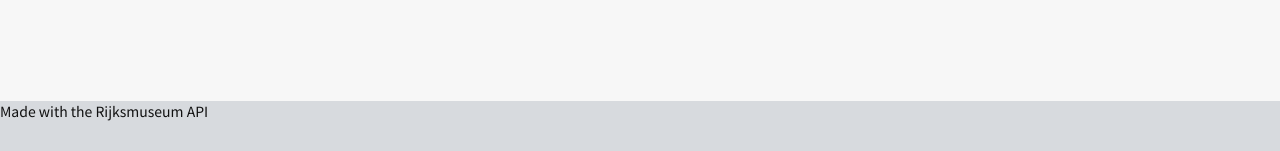
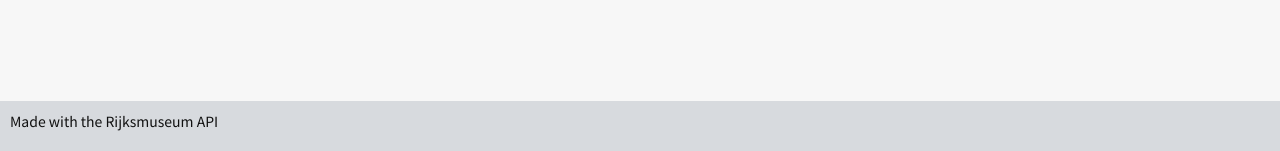
Before and after one commit to didemertens/painting, a Django app: page / in a window 1280 px wide. Shown: the part 1005-1156 px from the top of the page. Run offline with Django 3.2, Linux system fonts and the light colour scheme; data that the repository does not hold is empty; some libraries are stand-ins or nearby versions.

Commit message:
added padding footer

```diff
--- a/static/css/base.css
+++ b/static/css/base.css
@@ -357,7 +357,6 @@ button {
 
 #rijks-API {
   text-decoration: none;
-  margin-top: 100px;
 }
 #rijks-API:hover {
   border-bottom: 2px solid #01420c;
@@ -366,6 +365,8 @@ button {
 
 #footer-API {
   text-align: left;
+  margin-top: 100px;
+  padding: 10px;
 }
 
 body {
--- a/static/css/footer.css
+++ b/static/css/footer.css
@@ -7,7 +7,6 @@
 
 #rijks-API {
   text-decoration: none;
-  margin-top: 100px;
 }
 #rijks-API:hover {
   border-bottom: 2px solid #01420c;
@@ -16,6 +15,8 @@
 
 #footer-API {
   text-align: left;
+  margin-top: 100px;
+  padding: 10px;
 }
 
 /*# sourceMappingURL=footer.css.map */
--- a/static/scss/footer.scss
+++ b/static/scss/footer.scss
@@ -7,7 +7,6 @@
 
 #rijks-API{
   text-decoration: none;
-  margin-top: 100px;
   &:hover {
     border-bottom: 2px solid #01420c;
     color: black;
@@ -16,4 +15,6 @@
 
 #footer-API{
   text-align: left;
+  margin-top: 100px;
+  padding: 10px;
 }
```
Also changed, not shown: 2 other files.
